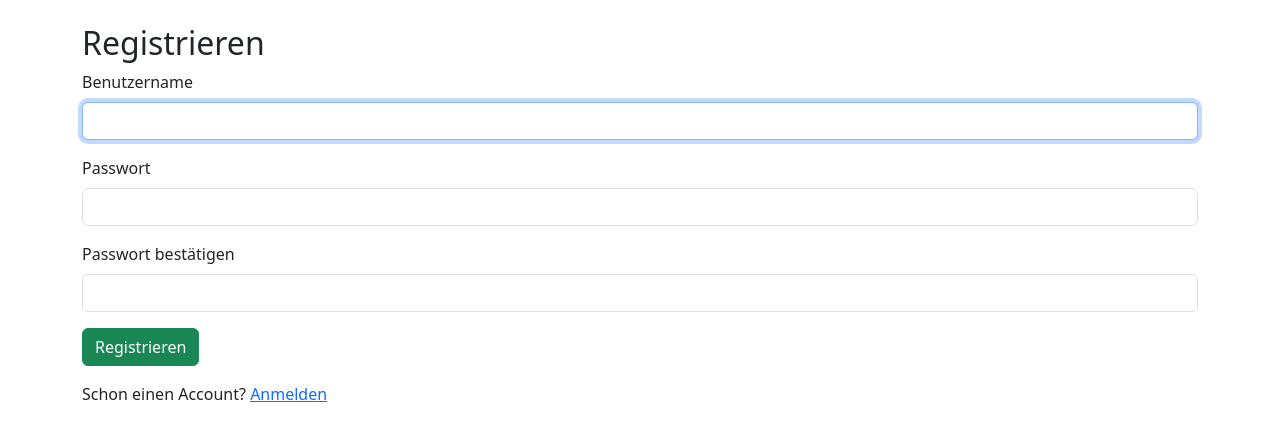
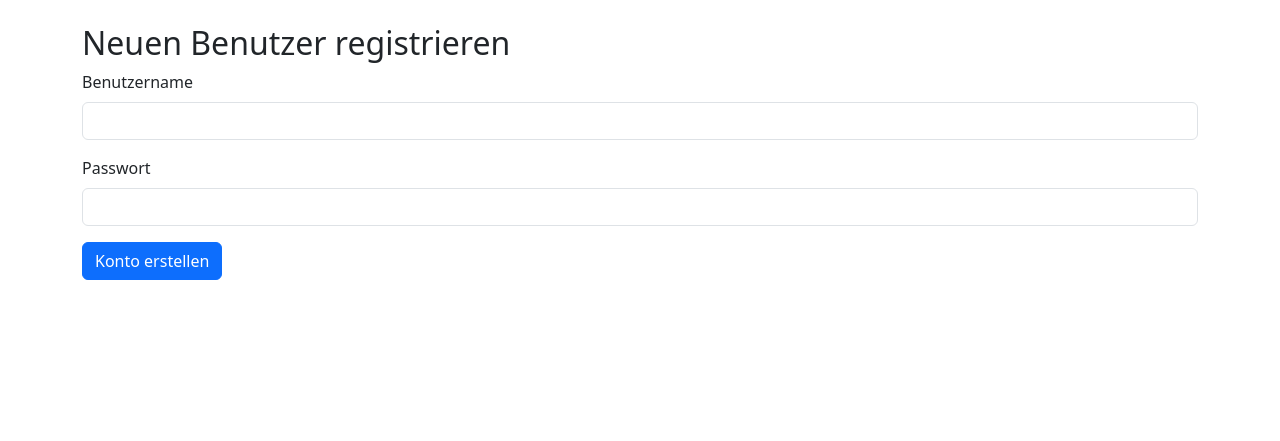
Before and after one commit to Kitanga84/Serwer, a Flask app: page /register in a window 1280 px wide. Shown: the part 56-497 px from the top of the page. Run offline with Flask 3, Linux system fonts and the light colour scheme; a user stored in the database is signed in.

Commit message:
Update register.html

```diff
--- a/templates/register.html
+++ b/templates/register.html
@@ -1,21 +1,16 @@
 {% extends "base.html" %}
-{% block title %}Registrieren{% endblock %}
+
 {% block content %}
-<h2>Registrieren</h2>
+<h2>Neuen Benutzer registrieren</h2>
 <form method="POST" action="{{ url_for('register') }}">
     <div class="mb-3">
         <label for="username" class="form-label">Benutzername</label>
-    <input type="text" class="form-control" id="username" name="username" required autofocus />
+        <input type="text" class="form-control" id="username" name="username" required>
     </div>
     <div class="mb-3">
         <label for="password" class="form-label">Passwort</label>
-    <input type="password" class="form-control" id="password" name="password" required />
+        <input type="password" class="form-control" id="password" name="password" required>
     </div>
-  <div class="mb-3">
-    <label for="password2" class="form-label">Passwort bestätigen</label>
-    <input type="password" class="form-control" id="password2" name="password2" required />
-  </div>
-  <button type="submit" class="btn btn-success">Registrieren</button>
+    <button type="submit" class="btn btn-primary">Konto erstellen</button>
 </form>
-<p class="mt-3">Schon einen Account? <a href="{{ url_for('login') }}">Anmelden</a></p>
 {% endblock %}
```
Lines whose indentation alone changed are shown as unchanged.
